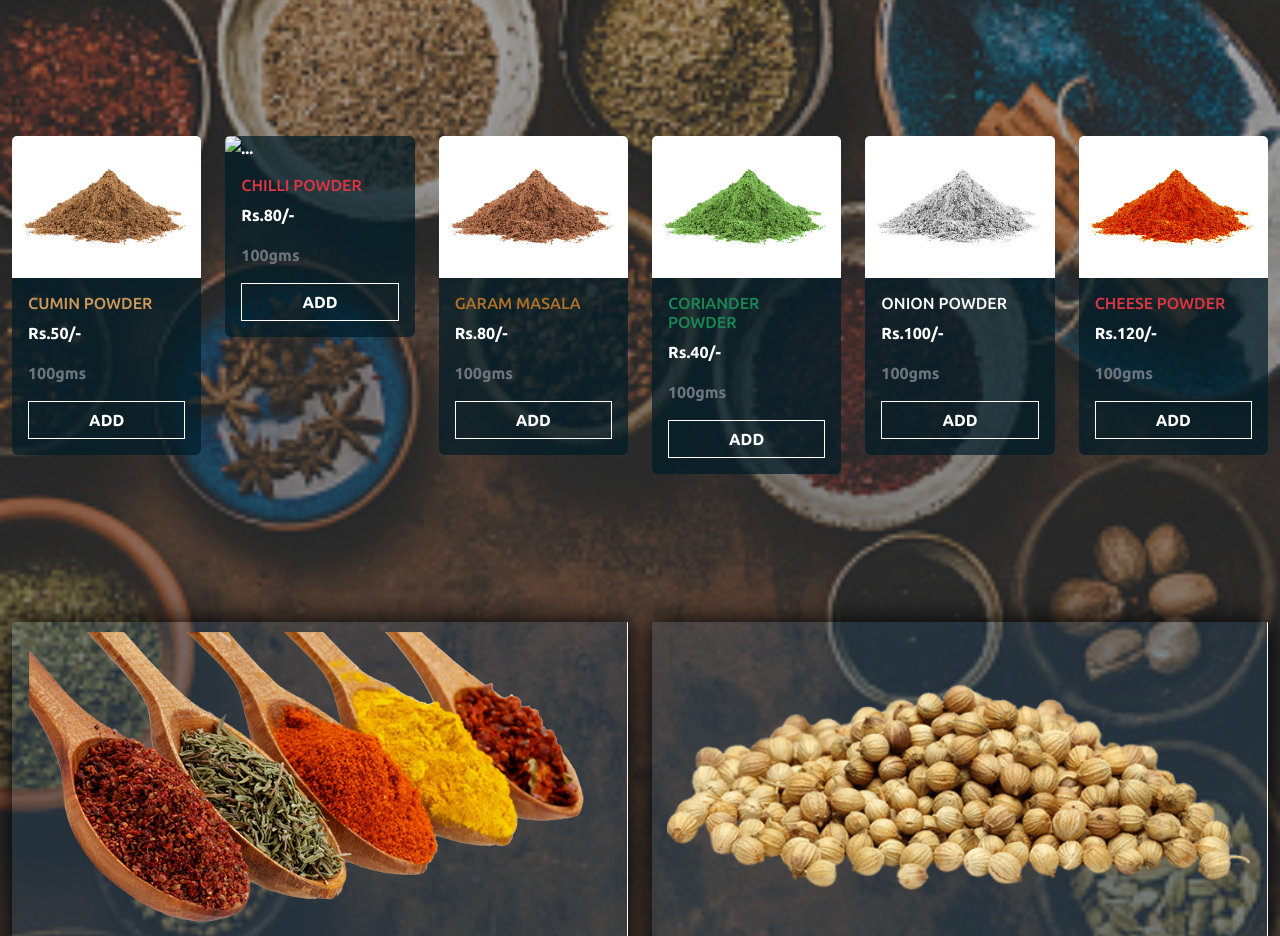
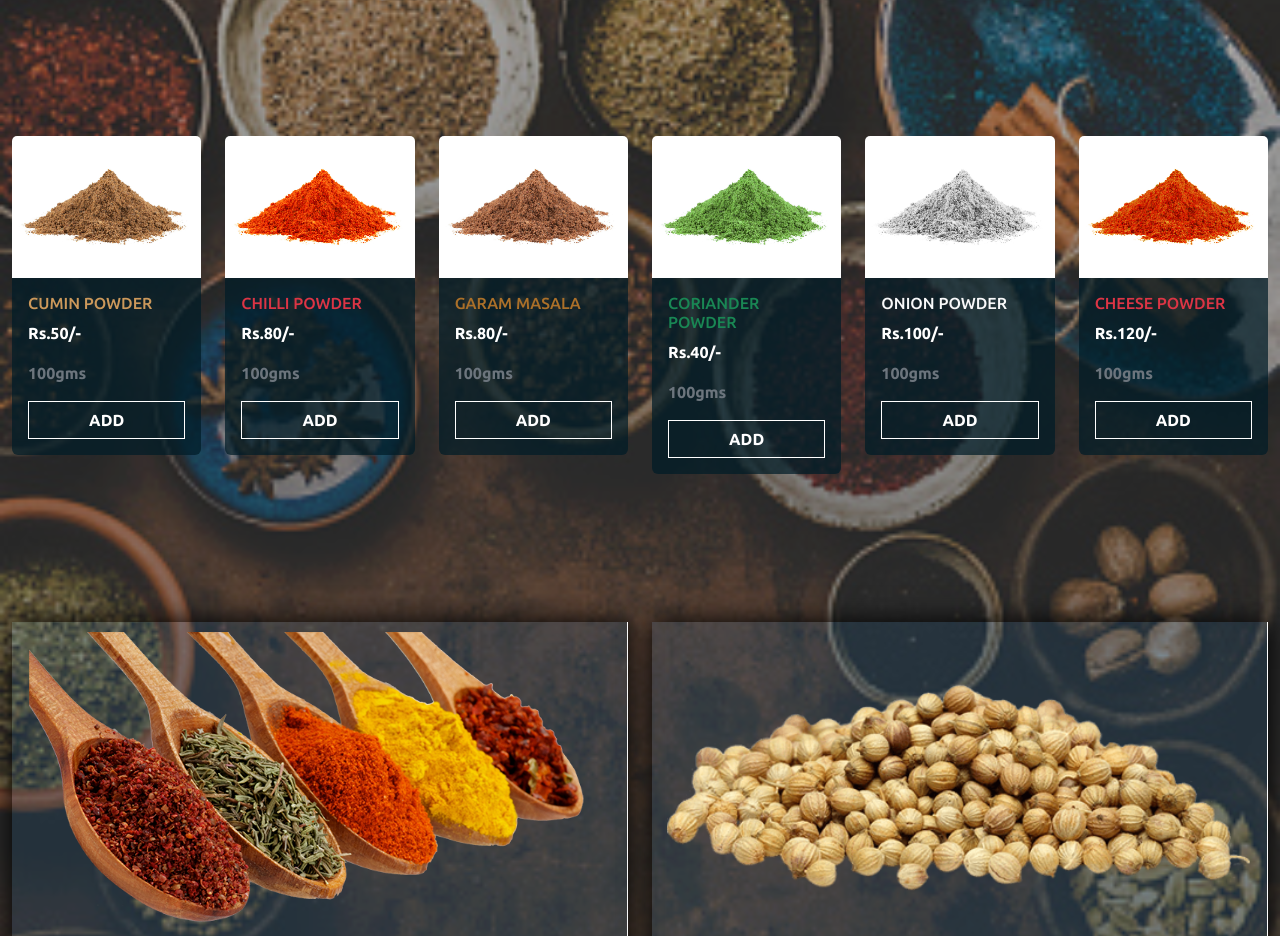
Before and after one commit to Dinesh-kumar-002/project, a plain HTML site: page index.html in a window 1280 px wide. Shown: the part 840-1776 px from the top of the page. Drawn offline with nearby package versions, Linux system fonts and the light colour scheme; the site is published under a folder, as on GitHub Pages, so addresses that start at the root find nothing; a web font is replaced by a local one.

Commit message:
img missing

```diff
--- a/index.html
+++ b/index.html
@@ -216,7 +216,7 @@
       </div>
       <div class="col-6 col-sm-4 col-md-3 col-lg-2" data-aos="fade-left" data-aos-duration="2000">
         <div class="card mt-3">
-          <img src="/assets/images/chilli.png" class="card-img-top" alt="...">
+          <img src="assets/images/chilli.png" class="card-img-top" alt="...">
           <div class="card-body">
             <input type="text" value="2" style="display:none;">
             <h6 class="card-title text-danger">CHILLI POWDER</h6>
```
